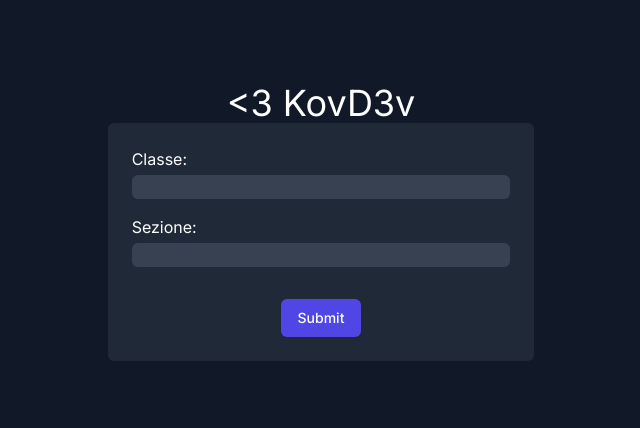
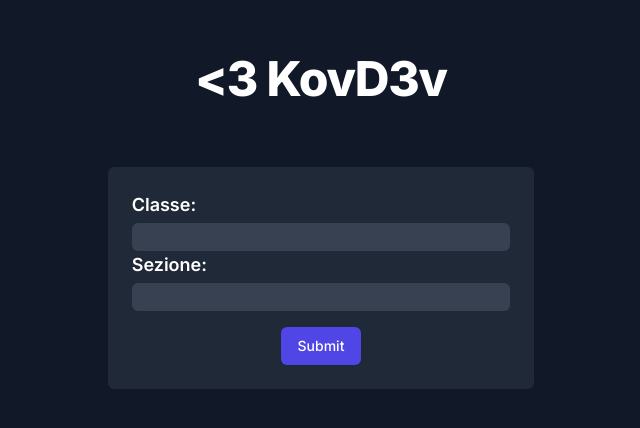
Before and after one commit to DuPont9029/Fermium, a Next.js app: page / in a window 1280 px wide. Shown: the part 170-598 px from the top of the page, without its empty margins (319-959 px from the left). Built offline with nearby package versions, Linux system fonts and the light colour scheme.

Commit message:
style: :art: Change the typography of the h1

```diff
--- a/src/app/components/form.tsx
+++ b/src/app/components/form.tsx
@@ -69,17 +69,17 @@ export default function Form() {
 
     return (
         <div className="flex flex-col items-center justify-center min-h-screen bg-gray-900">
-            <div className='typewriter large-title'>
+            <div className='typewriter large-title mb-[5%]'>
 
                 <Title/>
             </div>
 
             <form onSubmit={handleSubmit} className="bg-gray-800 text-white p-6 rounded-md w-1/3 mb-4">
-                <label className="block mb-4">
+                <label className="text-lg font-semibold">
                     Classe:
                     <input type="text" value={classe} onChange={e => setClasse(Number(e.target.value))} className="mt-1 block w-full rounded-md bg-gray-700 border-transparent focus:border-gray-500 focus:bg-gray-600 focus:ring-0 text-white" />
                 </label>
-                <label className="block mb-4">
+                <label className="text-lg font-semibold">
                     Sezione:
                     <input type="text" value={sezione} onChange={e => setSezione(e.target.value.toUpperCase())} className="mt-1 block w-full rounded-md bg-gray-700 border-transparent focus:border-gray-500 focus:bg-gray-600 focus:ring-0 text-white" />
                 </label>
--- a/src/app/components/title.tsx
+++ b/src/app/components/title.tsx
@@ -9,7 +9,7 @@ export default function Title() {
     }, []);
 
     return (
-        <h1 className="text-4xl">{title}</h1>
+        <h1 className="scroll-m-20 text-4xl font-extrabold tracking-tight lg:text-5xl">{title}</h1>
     );
 }
 
```
